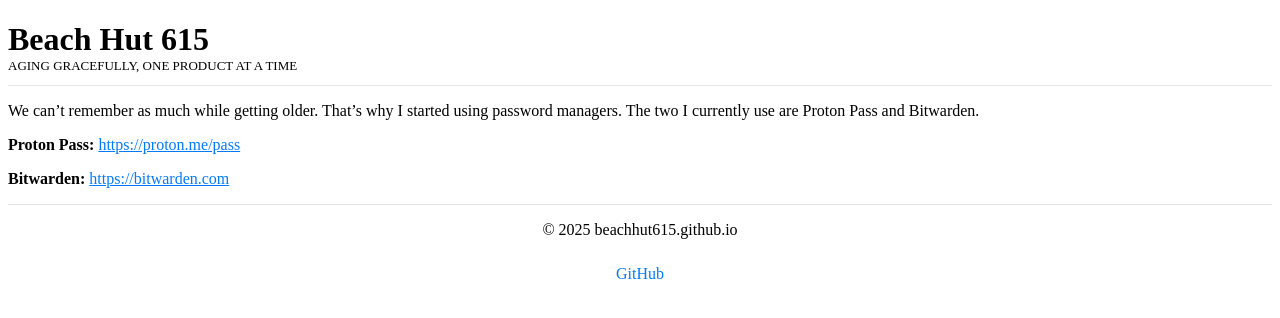
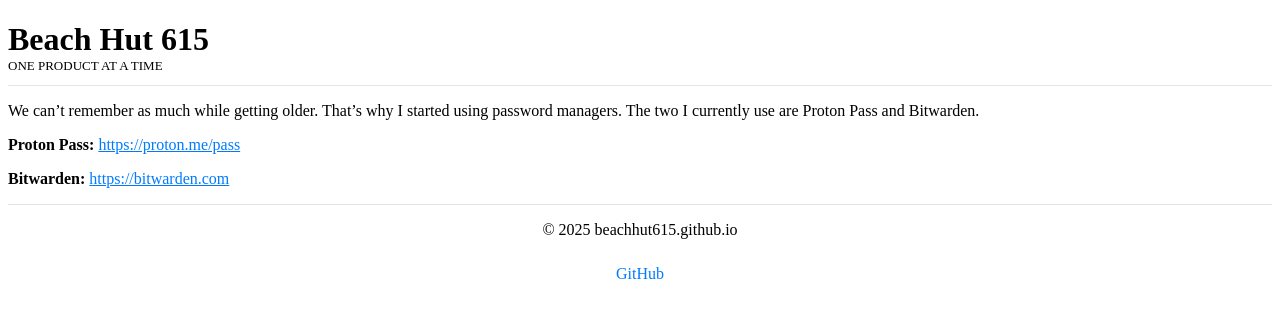
Before and after one commit to beachhut615/beachhut615.github.io, a Jekyll site: the page built from _posts/2025-05-03-memory.md, in a window 1280 px wide. Shown: the top 318 px of the page. Built offline with Jekyll 4.4.1, drawn with Linux system fonts in a browser that asks for light colours; our own code applies the rules of GitHub Pages for plain Markdown files.

Commit message:
Update default.html

```diff
--- a/_layouts/default.html
+++ b/_layouts/default.html
@@ -9,7 +9,7 @@
 <body>
      <header>
         <h1>Beach Hut 615</h1>
-         <h2>Aging Gracefully, One Product at a Time</h2>
+         <h2>One Product at a Time</h2>
     </header>
     <main>
 {{ content }}
```
